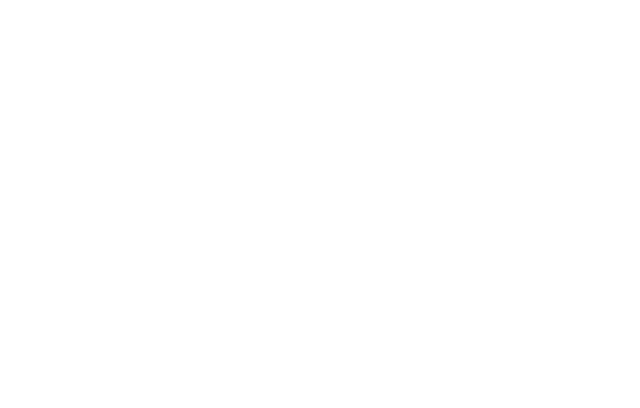
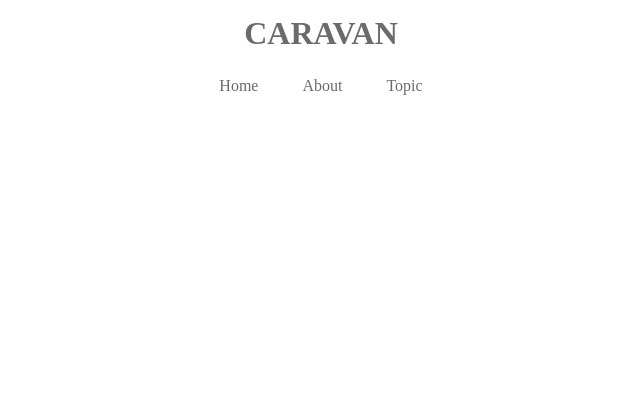
Before and after one commit to miyama888/caravan, a plain HTML site: page index.html in a window 1280 px wide. Shown: the whole page, without its empty margins (319-959 px from the left). Drawn offline with Linux system fonts and the light colour scheme.

Commit message:
finish-5

```diff
--- a/index.html
+++ b/index.html
@@ -8,7 +8,20 @@
 </head>
 <body>
 	  <!-- header -->
-  <header></header>
+  <header>
+        <h1 class="headline">
+      <a href="index.html">CARAVAN</a>
+    </h1>
+  </header>
+    <nav>
+    <ul class="nav-list">
+       <li class="nav-list-item">
+        <a href="index.html">Home</a>
+      </li>
+      <li class="nav-list-item">About</li>
+      <li class="nav-list-item">Topic</li>
+    </ul>
+  </nav>
     <!-- main-visual用のdiv -->
   <div class = "main-visual">
     <div class ="main-visual-content"></div>
@@ -19,6 +32,8 @@
     <div class="sidebar"></div>
   </div>
    <!-- footer用のdiv -->
-  <footer></footer>
+  <footer>
+        <p class="footer-text">© All rights reserved by Infratop.Inc.</p>
+  </footer>
 </body>
 </html>
--- a/style.css
+++ b/style.css
@@ -3,6 +3,10 @@
   margin: 0;
   padding: 0;
   box-sizing: border-box;
+  color: #6c6b6b;
+}
+a {
+  text-decoration: none;
 }
 /* clearfixを追加 */
 .clearfix::after {
@@ -14,6 +18,21 @@ header {
   width:90%;
   padding:15px 0;
   margin:0 auto;
+    text-align: center;
+}
+/* headerタグ内のheadlineクラスにのみ反映される */
+header .headline {
+  font-size: 32px;
+}
+.nav-list {
+  text-align: center;
+  padding: 10px 0;
+  margin: 0 auto;
+}
+.nav-list-item {
+  list-style: none;
+  display: inline-block;
+  margin: 0 20px;
 }
 .main-visual{
 	width:100%;/*横幅*/
@@ -39,6 +58,12 @@ header {
   float: left; /* 要素を左揃えで並べる */
 }
 .footer{
-width: 100%;/*横幅*/
-height:120px;/*高さ*/
+  width: 100%;/*横幅*/
+  height:120px;/*高さ*/
+  text-align: center;
+  line-height: 120px;
+  background-color: #848282;
 }
+.footer-text {
+  color: #fff;
+}
```
